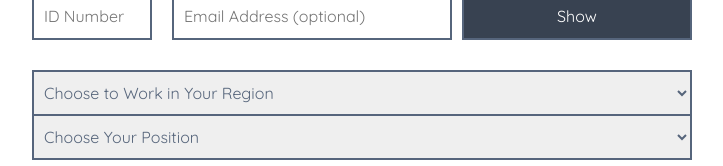
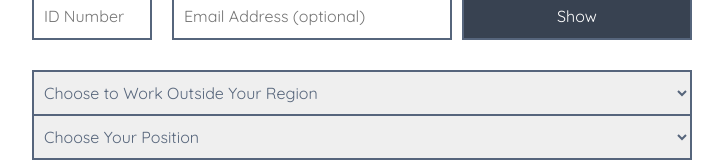
Before and after one commit to Sylvr3k/PARI, a React (Create React App) app: page /Register in a window 1280 px wide. Shown: the part 509-675 px from the top of the page, without its empty margins (278-1001 px from the left). Built offline with nearby package versions, Linux system fonts and the light colour scheme; no server answers; a web font is replaced by a local one.

Commit message:
Since Yesterday Commit

```diff
--- a/src/Components/register.js
+++ b/src/Components/register.js
@@ -244,7 +244,7 @@ const Register = () => {
                             </div>
                             <div className="Extra">
                                 <select id="region" name="region" value={formData.region} onChange={handleInputChange} required>
-                                    <option value="" disabled>Choose to Work in Your Region</option>
+                                    <option value="" disabled>Choose to Work Outside Your Region</option>
                                     <option value="yes">Yes</option>
                                     <option value="no">No</option>
                                 </select>
```
